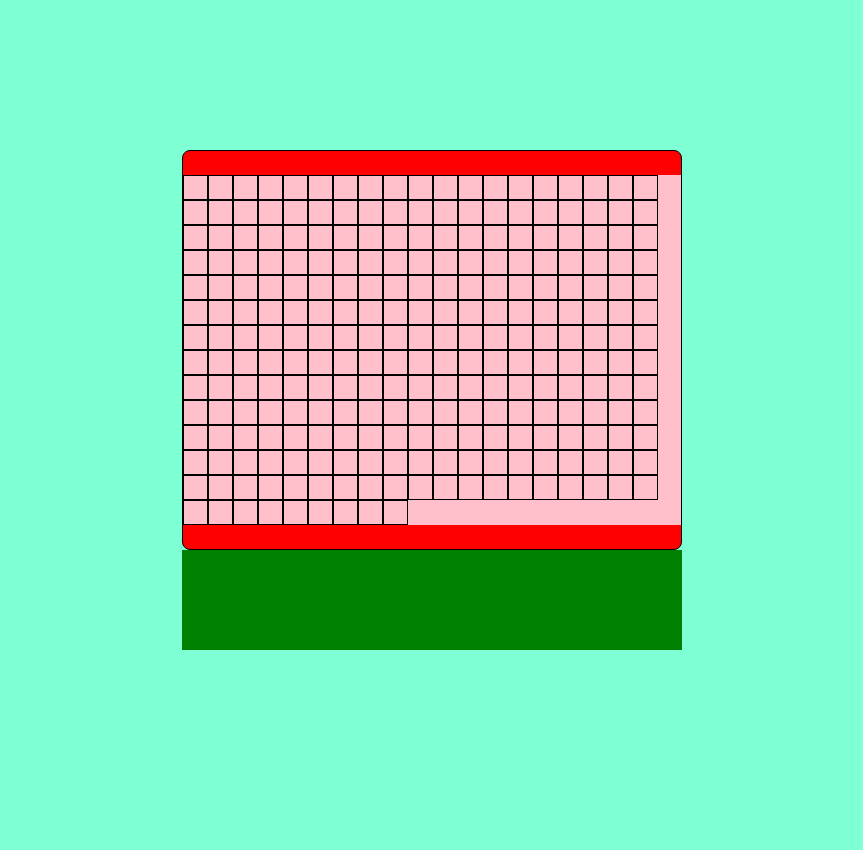
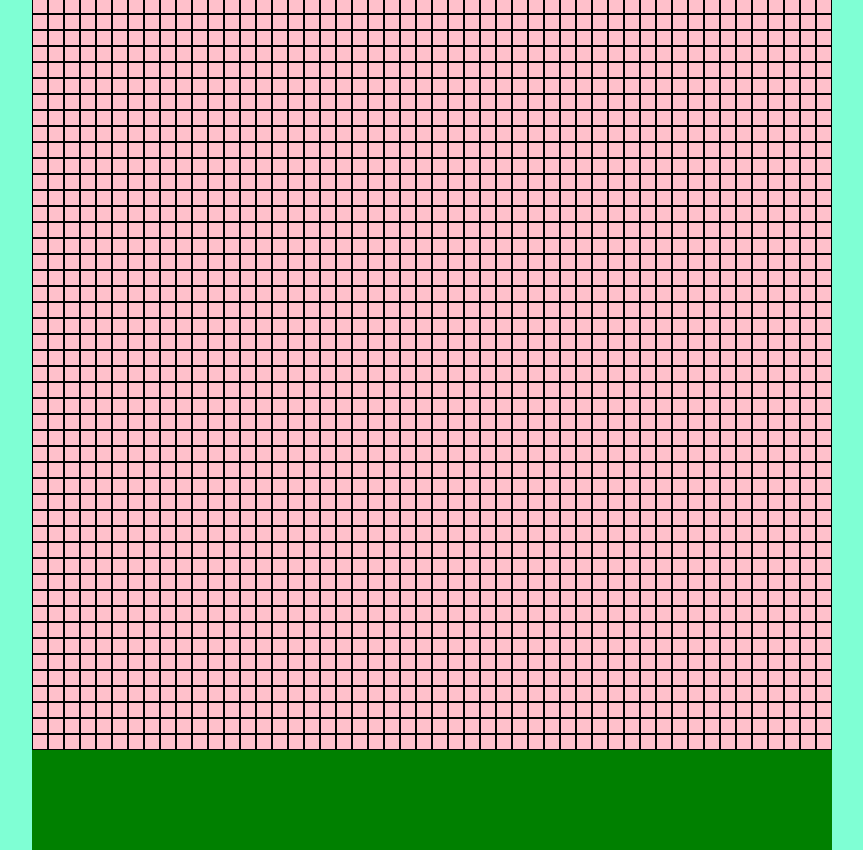
Before and after one commit to vangandrew/etch-a-sketch, a plain HTML site: page index.html in a window 1280 px wide. Shown: the whole page, without its empty margins (208-1071 px from the left). Before the commit the page ends 800 px from the top, so only its background shows below. Drawn offline with Linux system fonts and the light colour scheme.

Commit message:
Adjust cell size by calculating width and height
Based cell size off of notepad's width and height divided by the input
amount rather than depending on flex-grow, flex-basis, and flex-auto.
Made cell size auto adjust based off of input into the function making
function more flexible.

```diff
--- a/index.html
+++ b/index.html
@@ -10,13 +10,11 @@
 
     <div class="wrapper">
 
-        <div class="container">
 
             <div class="notepad">
 
             </div>
 
-        </div>
 
         <div class="options">
 
--- a/scripts.js
+++ b/scripts.js
@@ -3,28 +3,36 @@ const notepad = document.querySelector(".notepad");
 let isInside = false;
 
 function createGrid(input) {
-    const cellSize = 25;
     const gridInput = input;
+    const desiredWidth = 800;
+    const desiredHeight = 800;
 
     notepad.innerHTML = '';
 
     if (input > 100) {
-        return prompt("100 is the max grid amount... Try again!")
+        notepad.innerHTML = '';
+        return alert("100 is the max grid amount... Try again!")
+    }
+    if (input < 16) {
+        notepad.innerHTML = '';
+        return alert("16 is the minimum grid amount... Try again!")
     }
 
     const gridAmount = input * input;
-    notepad.style.width = `${gridInput} * ${cellSize}px`;
-    notepad.style.height = `${gridInput} * ${cellSize}px`;
+    const notepadWidth = notepad.style.width = `${desiredWidth}px`;
+    const notepadHeight = notepad.style.height = `${desiredHeight}px`;
+    const cellWidth = (desiredWidth / input) + 'px';
+    const cellHeight = (desiredHeight / input) + 'px';
 
     for (let i = 0; i < gridAmount; i++) {
         const squareDiv = document.createElement("div");
-        squareDiv.style.width = `${cellSize}px`;
-        squareDiv.style.height = `${cellSize}px`;
+        squareDiv.style.width = cellWidth;
+        squareDiv.style.height = cellHeight;
         notepad.append(squareDiv);
     }
 }
 
-createGrid(16);
+createGrid(50);
 
 
 
--- a/styles.css
+++ b/styles.css
@@ -17,16 +17,6 @@ body {
     flex-direction: column;
 }
 
-.container {
-    background-color: red;
-    width: 500px;
-    height: 400px;
-    border: 1px solid black;
-    border-radius: 8px;
-    display: flex;
-    justify-content: center;
-    align-items: center;
-}
 
 .notepad {
     background-color: pink;
@@ -36,6 +26,7 @@ body {
 
 .notepad>div {
     border: 1px solid black;
+    aspect-ratio: 1/1;
 }
 
 .options {
```
